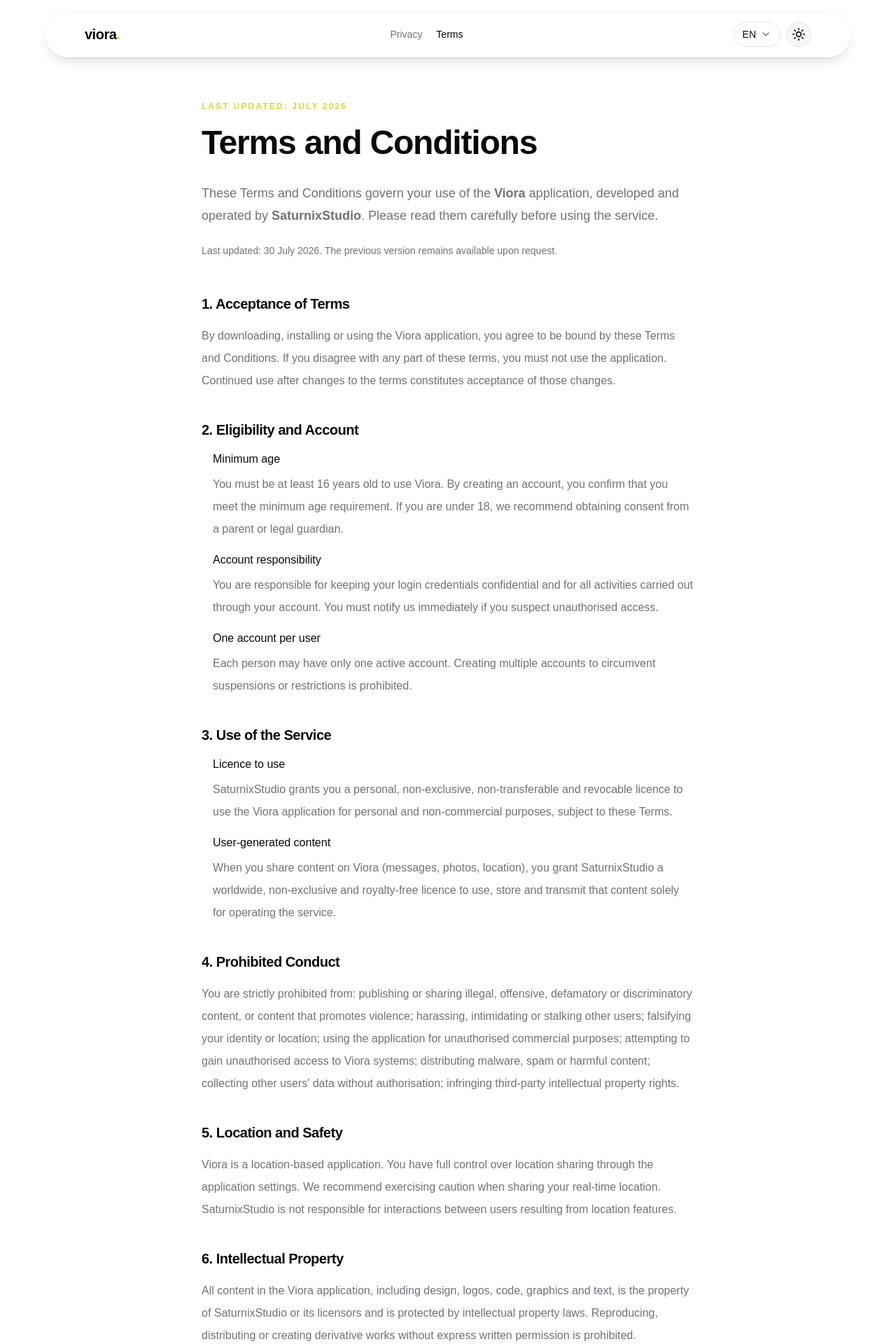
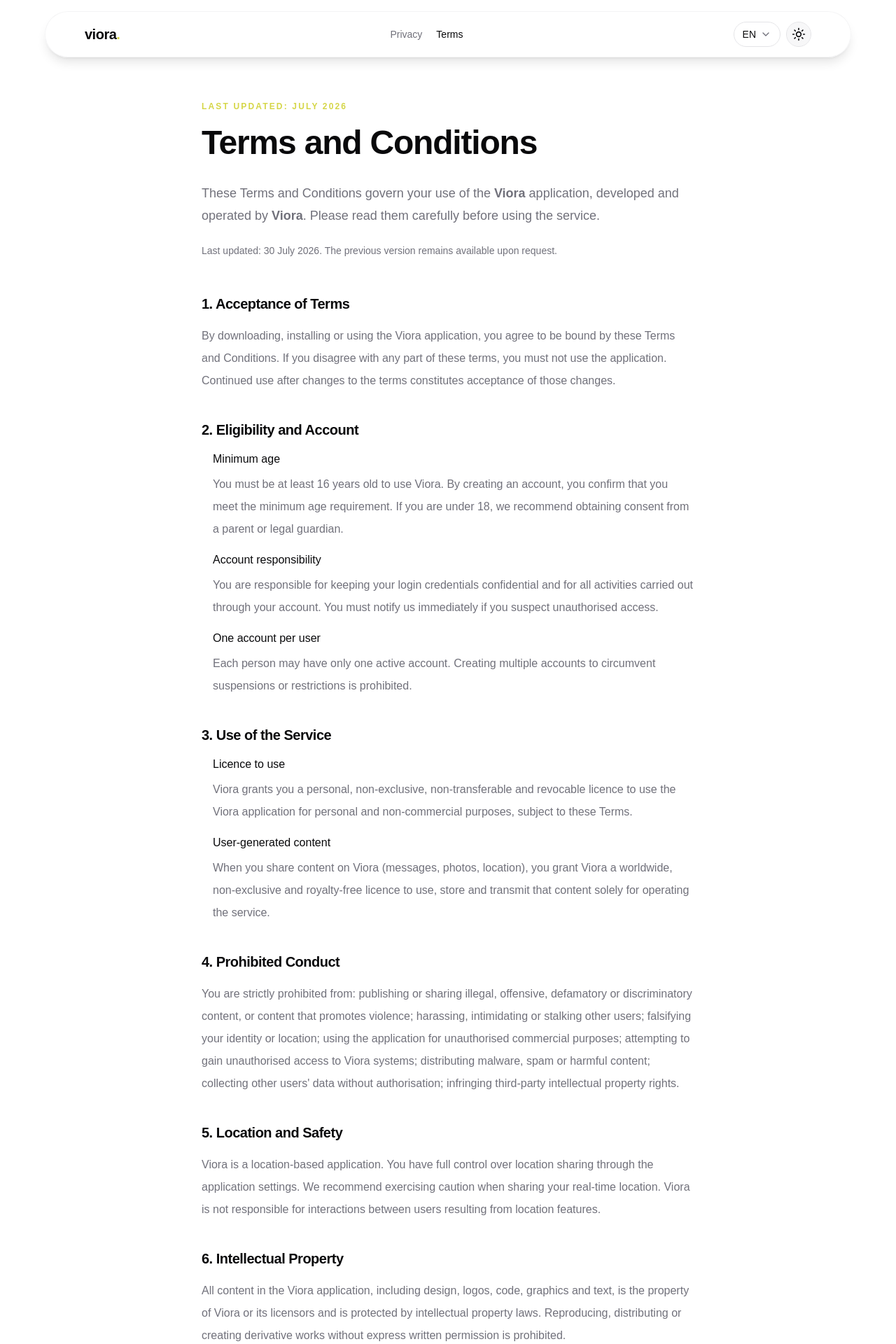
Before and after one commit to viora-studio/landing-page, a React (Vite) app: page /terms in a window 1280 px wide. Shown: the top 1920 px of the page at 70% size. Built offline with nearby package versions, Linux system fonts and the light colour scheme.

Commit message:
copy: replace SaturnixStudio branding with Viora

```diff
--- a/src/i18n/translations.ts
+++ b/src/i18n/translations.ts
@@ -24,7 +24,7 @@ export const translations = {
     privacy: {
       badge: "Última atualização: Julho 2026",
       title: "Política de Privacidade",
-      intro: "Na <strong>Viora</strong>, desenvolvida pela <strong>SaturnixStudio</strong>, levamos a tua privacidade a sério. Esta política explica como recolhemos, utilizamos e protegemos os teus dados pessoais quando usas a nossa aplicação móvel.",
+      intro: "Na <strong>Viora</strong>, desenvolvida pela <strong>Viora</strong>, levamos a tua privacidade a sério. Esta política explica como recolhemos, utilizamos e protegemos os teus dados pessoais quando usas a nossa aplicação móvel.",
       compliance: "Esta política aplica-se aos utilizadores da aplicação <strong>Viora</strong> (iOS e Android) e está em conformidade com o Regulamento Geral de Proteção de Dados (RGPD – UE 2016/679).",
       sections: {
         dataCollected: {
@@ -51,7 +51,7 @@ export const translations = {
     terms: {
       badge: "Última atualização: Julho 2026",
       title: "Termos e Condições",
-      intro: "Estes Termos e Condições regem a tua utilização da aplicação <strong>Viora</strong>, desenvolvida e operada pela <strong>SaturnixStudio</strong>. Lê-os atentamente antes de utilizar o serviço.",
+      intro: "Estes Termos e Condições regem a tua utilização da aplicação <strong>Viora</strong>, desenvolvida e operada pela <strong>Viora</strong>. Lê-os atentamente antes de utilizar o serviço.",
       updated: "Última atualização: 30 de Julho de 2026. A versão anterior permanece disponível a pedido.",
       sections: {
         acceptance: { title: "1. Aceitação dos Termos", text: "Ao descarregar, instalar ou utilizar a aplicação Viora, aceitas ficar vinculado a estes Termos e Condições. Se não concordares com qualquer parte destes termos, não deves utilizar a aplicação. A utilização continuada após alterações aos termos constitui aceitação das mesmas." },
@@ -63,17 +63,17 @@ export const translations = {
         },
         usage: {
           title: "3. Utilização do Serviço",
-          license: { subtitle: "Licença de utilização", text: "A SaturnixStudio concede-te uma licença pessoal, não exclusiva, intransmissível e revogável para utilizar a aplicação Viora para fins pessoais e não comerciais, sujeita a estes Termos." },
-          ugc: { subtitle: "Conteúdo gerado pelo utilizador", text: "Ao partilhares conteúdo na Viora (mensagens, fotos, localização), concedes à SaturnixStudio uma licença mundial, não exclusiva e gratuita para utilizar, armazenar e transmitir esse conteúdo exclusivamente para fins de operação do serviço." },
+          license: { subtitle: "Licença de utilização", text: "A Viora concede-te uma licença pessoal, não exclusiva, intransmissível e revogável para utilizar a aplicação Viora para fins pessoais e não comerciais, sujeita a estes Termos." },
+          ugc: { subtitle: "Conteúdo gerado pelo utilizador", text: "Ao partilhares conteúdo na Viora (mensagens, fotos, localização), concedes à Viora uma licença mundial, não exclusiva e gratuita para utilizar, armazenar e transmitir esse conteúdo exclusivamente para fins de operação do serviço." },
         },
         prohibited: { title: "4. Comportamento Proibido", text: "É estritamente proibido: publicar ou partilhar conteúdo ilegal, ofensivo, difamatório, discriminatório ou que promova violência; assediar, intimidar ou stalkear outros utilizadores; falsificar a tua identidade ou localização; usar a aplicação para fins comerciais não autorizados; tentar aceder de forma não autorizada aos sistemas da Viora; distribuir malware, spam ou conteúdo prejudicial; recolher dados de outros utilizadores sem autorização; violar direitos de propriedade intelectual de terceiros." },
-        location: { title: "5. Localização e Segurança", text: "A Viora é uma aplicação baseada em localização. Tens controlo total sobre a partilha da tua localização através das definições da aplicação. Recomendamos cautela ao partilhar a tua localização em tempo real. A SaturnixStudio não se responsabiliza por interações entre utilizadores que resultem de funcionalidades de localização." },
-        ip: { title: "6. Propriedade Intelectual", text: "Todo o conteúdo da aplicação Viora, incluindo design, logótipos, código, gráficos e textos, é propriedade da SaturnixStudio ou dos seus licenciadores, protegido por leis de propriedade intelectual. É proibido reproduzir, distribuir ou criar obras derivadas sem autorização expressa por escrito." },
-        liability: { title: "7. Limitação de Responsabilidade", text: "O serviço é fornecido 'tal como está', sem garantias de qualquer tipo. A SaturnixStudio não garante disponibilidade ininterrupta do serviço. Na máxima extensão permitida por lei, a SaturnixStudio não será responsável por danos indiretos, incidentais ou consequentes decorrentes da utilização ou incapacidade de utilização da aplicação." },
+        location: { title: "5. Localização e Segurança", text: "A Viora é uma aplicação baseada em localização. Tens controlo total sobre a partilha da tua localização através das definições da aplicação. Recomendamos cautela ao partilhar a tua localização em tempo real. A Viora não se responsabiliza por interações entre utilizadores que resultem de funcionalidades de localização." },
+        ip: { title: "6. Propriedade Intelectual", text: "Todo o conteúdo da aplicação Viora, incluindo design, logótipos, código, gráficos e textos, é propriedade da Viora ou dos seus licenciadores, protegido por leis de propriedade intelectual. É proibido reproduzir, distribuir ou criar obras derivadas sem autorização expressa por escrito." },
+        liability: { title: "7. Limitação de Responsabilidade", text: "O serviço é fornecido 'tal como está', sem garantias de qualquer tipo. A Viora não garante disponibilidade ininterrupta do serviço. Na máxima extensão permitida por lei, a Viora não será responsável por danos indiretos, incidentais ou consequentes decorrentes da utilização ou incapacidade de utilização da aplicação." },
         termination: { title: "8. Suspensão e Encerramento", text: "Reservamo-nos o direito de suspender ou encerrar a tua conta, com ou sem aviso prévio, em caso de violação destes Termos, comportamento prejudicial para outros utilizadores ou para a plataforma, ou por inatividade prolongada. Podes encerrar a tua conta a qualquer momento nas definições da aplicação." },
         law: { title: "9. Lei Aplicável e Jurisdição", text: "Estes Termos são regidos pela lei portuguesa. Qualquer litígio emergente da utilização da Viora será submetido à jurisdição exclusiva dos tribunais portugueses, sem prejuízo de normas imperativas de proteção do consumidor aplicáveis." },
         changes: { title: "10. Alterações aos Termos", text: "Podemos atualizar estes Termos periodicamente. Notificaremos os utilizadores de alterações significativas através da aplicação ou por email. A versão mais recente estará sempre disponível nesta página. Recomendamos que a reveja regularmente." },
-        contact: { title: "11. Contacto", text: "Para questões sobre estes Termos e Condições, contacta-nos: legal@saturnixstudio.com. SaturnixStudio, Porto, Portugal." },
+        contact: { title: "11. Contacto", text: "Para questões sobre estes Termos e Condições, contacta-nos: legal@saturnixstudio.com. Viora, Porto, Portugal." },
       },
     },
   },
@@ -100,7 +100,7 @@ export const translations = {
     privacy: {
       badge: "Last updated: July 2026",
       title: "Privacy Policy",
-      intro: "At <strong>Viora</strong>, developed by <strong>SaturnixStudio</strong>, we take your privacy seriously. This policy explains how we collect, use and protect your personal data when you use our mobile application.",
+      intro: "At <strong>Viora</strong>, developed by <strong>Viora</strong>, we take your privacy seriously. This policy explains how we collect, use and protect your personal data when you use our mobile application.",
       compliance: "This policy applies to users of the <strong>Viora</strong> application (iOS and Android) and complies with the General Data Protection Regulation (GDPR – EU 2016/679).",
       sections: {
         dataCollected: {
@@ -127,7 +127,7 @@ export const translations = {
     terms: {
       badge: "Last updated: July 2026",
       title: "Terms and Conditions",
-      intro: "These Terms and Conditions govern your use of the <strong>Viora</strong> application, developed and operated by <strong>SaturnixStudio</strong>. Please read them carefully before using the service.",
+      intro: "These Terms and Conditions govern your use of the <strong>Viora</strong> application, developed and operated by <strong>Viora</strong>. Please read them carefully before using the service.",
       updated: "Last updated: 30 July 2026. The previous version remains available upon request.",
       sections: {
         acceptance: { title: "1. Acceptance of Terms", text: "By downloading, installing or using the Viora application, you agree to be bound by these Terms and Conditions. If you disagree with any part of these terms, you must not use the application. Continued use after changes to the terms constitutes acceptance of those changes." },
@@ -139,17 +139,17 @@ export const translations = {
         },
         usage: {
           title: "3. Use of the Service",
-          license: { subtitle: "Licence to use", text: "SaturnixStudio grants you a personal, non-exclusive, non-transferable and revocable licence to use the Viora application for personal and non-commercial purposes, subject to these Terms." },
-          ugc: { subtitle: "User-generated content", text: "When you share content on Viora (messages, photos, location), you grant SaturnixStudio a worldwide, non-exclusive and royalty-free licence to use, store and transmit that content solely for operating the service." },
+          license: { subtitle: "Licence to use", text: "Viora grants you a personal, non-exclusive, non-transferable and revocable licence to use the Viora application for personal and non-commercial purposes, subject to these Terms." },
+          ugc: { subtitle: "User-generated content", text: "When you share content on Viora (messages, photos, location), you grant Viora a worldwide, non-exclusive and royalty-free licence to use, store and transmit that content solely for operating the service." },
         },
         prohibited: { title: "4. Prohibited Conduct", text: "You are strictly prohibited from: publishing or sharing illegal, offensive, defamatory or discriminatory content, or content that promotes violence; harassing, intimidating or stalking other users; falsifying your identity or location; using the application for unauthorised commercial purposes; attempting to gain unauthorised access to Viora systems; distributing malware, spam or harmful content; collecting other users' data without authorisation; infringing third-party intellectual property rights." },
-        location: { title: "5. Location and Safety", text: "Viora is a location-based application. You have full control over location sharing through the application settings. We recommend exercising caution when sharing your real-time location. SaturnixStudio is not responsible for interactions between users resulting from location features." },
-        ip: { title: "6. Intellectual Property", text: "All content in the Viora application, including design, logos, code, graphics and text, is the property of SaturnixStudio or its licensors and is protected by intellectual property laws. Reproducing, distributing or creating derivative works without express written permission is prohibited." },
-        liability: { title: "7. Limitation of Liability", text: "The service is provided 'as is', without warranties of any kind. SaturnixStudio does not guarantee uninterrupted service availability. To the maximum extent permitted by law, SaturnixStudio shall not be liable for indirect, incidental or consequential damages arising from the use of, or inability to use, the application." },
+        location: { title: "5. Location and Safety", text: "Viora is a location-based application. You have full control over location sharing through the application settings. We recommend exercising caution when sharing your real-time location. Viora is not responsible for interactions between users resulting from location features." },
+        ip: { title: "6. Intellectual Property", text: "All content in the Viora application, including design, logos, code, graphics and text, is the property of Viora or its licensors and is protected by intellectual property laws. Reproducing, distributing or creating derivative works without express written permission is prohibited." },
+        liability: { title: "7. Limitation of Liability", text: "The service is provided 'as is', without warranties of any kind. Viora does not guarantee uninterrupted service availability. To the maximum extent permitted by law, Viora shall not be liable for indirect, incidental or consequential damages arising from the use of, or inability to use, the application." },
         termination: { title: "8. Suspension and Termination", text: "We reserve the right to suspend or terminate your account, with or without prior notice, in the event of a breach of these Terms, conduct harmful to other users or the platform, or prolonged inactivity. You may close your account at any time in the application settings." },
         law: { title: "9. Governing Law and Jurisdiction", text: "These Terms are governed by Portuguese law. Any dispute arising from the use of Viora shall be subject to the exclusive jurisdiction of the Portuguese courts, without prejudice to mandatory applicable consumer protection rules." },
         changes: { title: "10. Changes to These Terms", text: "We may update these Terms periodically. We will notify users of significant changes through the application or by email. The latest version will always be available on this page. We recommend reviewing it regularly." },
-        contact: { title: "11. Contact", text: "For questions about these Terms and Conditions, contact us at: legal@saturnixstudio.com. SaturnixStudio, Porto, Portugal." },
+        contact: { title: "11. Contact", text: "For questions about these Terms and Conditions, contact us at: legal@saturnixstudio.com. Viora, Porto, Portugal." },
       },
     },
   },
```
